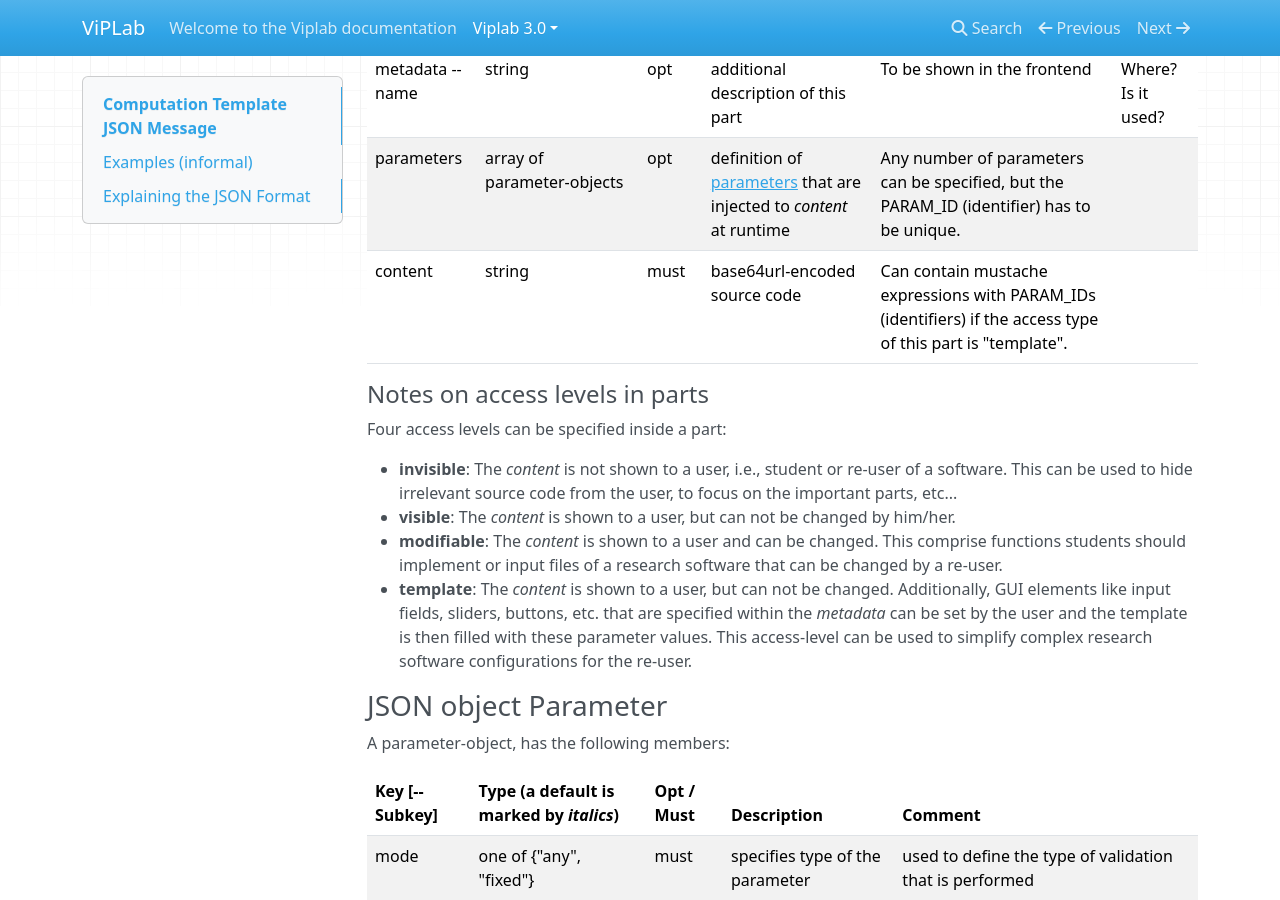
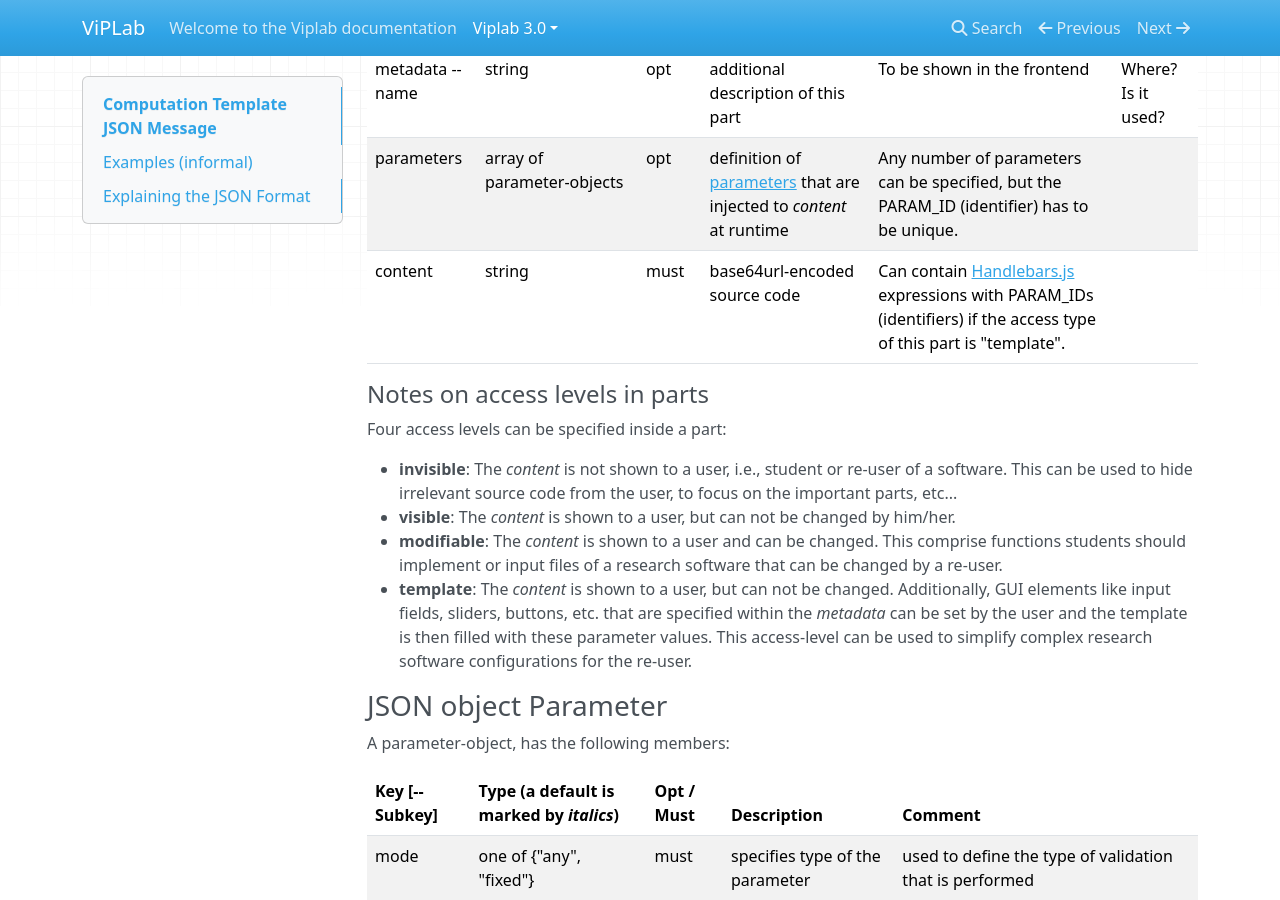
Before and after one commit to VirtualProgrammingLab/documentation, an MkDocs documentation site: the page built from docs/viplab-3.0/computation_template.md, in a window 1280 px wide and 900 px high, scrolled down 17841 px. Built offline with MkDocs 1.6.1, drawn with Linux system fonts in a browser that asks for light colours; nearby versions of some CDN libraries.

Commit message:
Handlebars.js is used, not mustache

```diff
--- a/docs/viplab-3.0/computation_template.md
+++ b/docs/viplab-3.0/computation_template.md
@@ -615,7 +615,7 @@ An object in array parts[] has the following members:
 |metadata | struct | opt | contains information mainly for the frontend |
 |metadata --name |string |opt | additional description of this part | To be shown in the frontend | Where? Is it used?
 |parameters | array of parameter-objects | opt | definition of [parameters](#json-object-parameter) that are injected to *content* at runtime | Any number of parameters can be specified, but the PARAM_ID (identifier) has to be unique.
-|content |string |must |base64url-encoded source code | Can contain mustache expressions with PARAM_IDs (identifiers) if the access type of this part is "template".
+|content |string |must |base64url-encoded source code | Can contain [Handlebars.js](https://handlebarsjs.com/guide/) expressions with PARAM_IDs (identifiers) if the access type of this part is "template".
 
 #### Notes on access levels in parts
 
```
